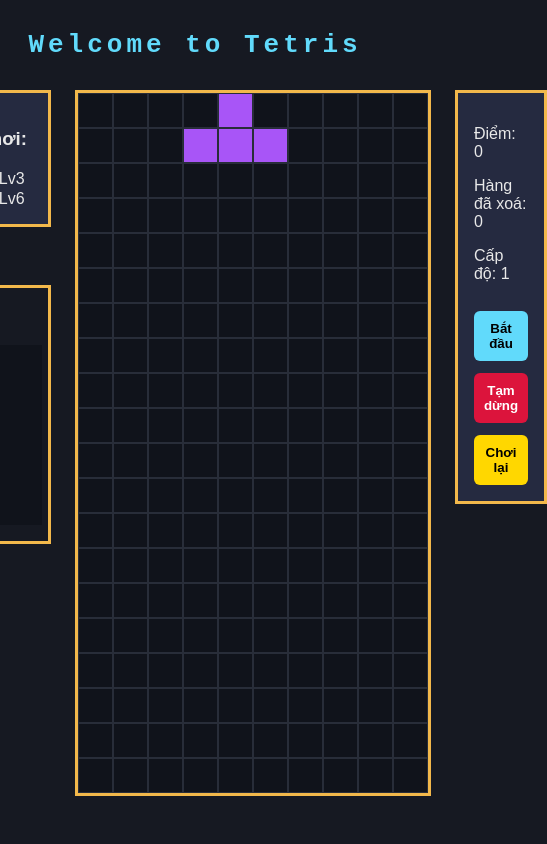
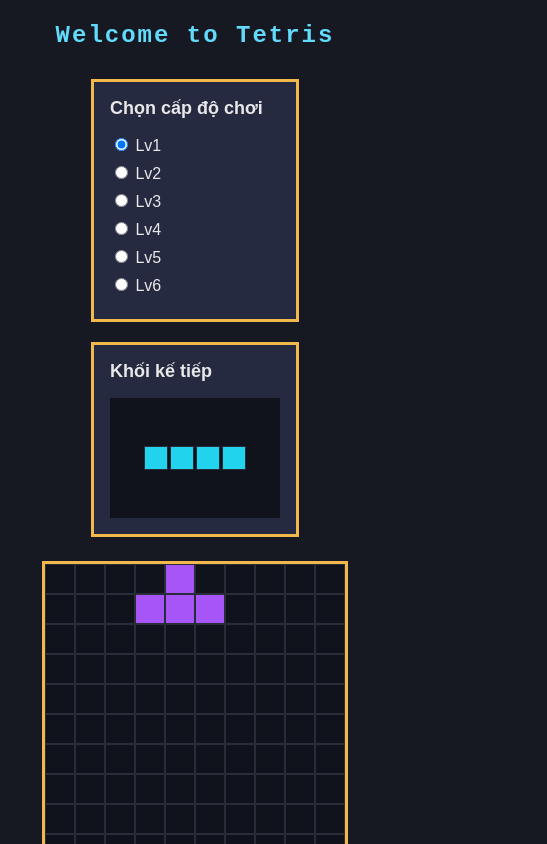
Before and after one commit to HoangQuan-K49/Tetris_Gki, a website: page index.html in a window 390 px wide. Shown: the top 844 px of the page, 547 px wide, since content can reach past the window. Drawn offline with Linux system fonts and the light colour scheme.

Commit message:
Hoàn thiện Tetris Lv1 với khối kế tiếp, cơ chế tính điểm và xoá hàng với sửa lại 1 chút giao diện cho đẹp hơn

```diff
--- a/index.html
+++ b/index.html
@@ -12,9 +12,10 @@
 <h1>Welcome to Tetris</h1>
 
 <main class="game">
-    <div class="left_panel">
+    <section class="left_panel">
         <div class="start_ui">
-        <h3>Chọn cấp độ chơi:</h3>
+            <h2>Chọn cấp độ chơi</h2>
+
             <label><input type="radio" name="level" value="1" checked> Lv1</label>
             <label><input type="radio" name="level" value="2"> Lv2</label>
             <label><input type="radio" name="level" value="3"> Lv3</label>
@@ -22,26 +23,26 @@
             <label><input type="radio" name="level" value="5"> Lv5</label>
             <label><input type="radio" name="level" value="6"> Lv6</label>
         </div>
-<br>
+
         <div class="nextBox_ui">
-        <h3>Khối kế tiếp</h3>
+            <h2>Khối kế tiếp</h2>
             <div id="next_piece"></div>
         </div>
-    </div>
-    <div id="playfield">
+    </section>
 
-    </div>
+    <div id="playfield"></div>
 
     <aside class="game_info">
+        <h2>Thông tin</h2>
+
         <p>Điểm: <span id="score">0</span></p>
-        <p>Hàng đã xoá: <span id="lines">0</span></p>
+        <p>Hàng đã xóa: <span id="lines">0</span></p>
         <p>Cấp độ: <span id="level">1</span></p>
+
         <button class="game_button" id="start_button">Bắt đầu</button>
         <button class="game_button" id="stop_button">Tạm dừng</button>
         <button class="game_button" id="restart_button">Chơi lại</button>
     </aside>
-
-
 </main>
 </body>
 </html>
--- a/script.js
+++ b/script.js
@@ -2,17 +2,20 @@
 const cols = 10;
 
 let pieceRow = 0;
-let pieceCol = 4;
+let pieceCol = 0;
 let gameOver = false;
-
 let gameTime = null;
+let score = 0;
+let totalLines = 0;
 
 const startButton = document.getElementById("start_button");
 const stopButton = document.getElementById("stop_button");
 const restartButton = document.getElementById("restart_button");
 const gameTitle = document.querySelector("h1");
-
+const scoreText = document.getElementById("score");
+const linesText = document.getElementById("lines");
 const playField = document.getElementById("playfield");
+const nextPieceBox = document.getElementById("next_piece");
 
 const shapeI = [
     [1, 1, 1, 1]
@@ -60,21 +63,23 @@
 
 function spamRandom() {
     const randomIndex = Math.floor(Math.random() * pieces.length);
-    return pieces[randomIndex];
+    const piece = pieces[randomIndex];
+
+    return {
+        name: piece.name,
+        shape: piece.shape.map(row => row.slice())
+    };
 }
 
 let currentPiece = spamRandom();
+let nextPiece = spamRandom();
+
 pieceCol = Math.floor((cols - currentPiece.shape[0].length) / 2);
 
-const board = [];
-
-for (let row = 0; row < rows; row++) {
-    board[row] = [];
-
-    for (let col = 0; col < cols; col++) {
-        board[row][col] = 0;
-    }
-}
+const board = Array.from(
+    { length: rows },
+    () => Array(cols).fill(0)
+);
 
 function drawGrid() {
     for (let row = 0; row < rows; row++) {
@@ -120,18 +125,23 @@
                 const rowLine = pieceRow + row;
                 const colLine = pieceCol + col;
 
-                board[rowLine][colLine] = currentPiece.name;
+                if (rowLine >= 0) {
+                    board[rowLine][colLine] = currentPiece.name;
+                }
             }
         }
     }
 }
 
-function drawSaveBlock() {
+function drawSavedBlocks() {
     for (let row = 0; row < rows; row++) {
         for (let col = 0; col < cols; col++) {
             if (board[row][col] !== 0) {
                 const cell = document.getElementById(`cell-${row}-${col}`);
-                cell.classList.add(board[row][col]);
+
+                if (cell) {
+                    cell.classList.add(board[row][col]);
+                }
             }
         }
     }
@@ -145,7 +155,7 @@
         }
     }
 
-    drawSaveBlock();
+    drawSavedBlocks();
 
     if (!gameOver) {
         for (let row = 0; row < currentPiece.shape.length; row++) {
@@ -166,15 +176,68 @@
     }
 }
 
+function clearLines() {
+    let clearedLines = 0;
+
+    for (let row = rows - 1; row >= 0; row--) {
+        if (board[row].every(cell => cell !== 0)) {
+            board.splice(row, 1);
+            board.unshift(Array(cols).fill(0));
+            clearedLines++;
+            row++;
+        }
+    }
+
+    return clearedLines;
+}
+
+function updateScore(clearedLines) {
+    const points = [0, 100, 300, 500, 800];
+
+    score += points[clearedLines] || 0;
+    totalLines += clearedLines;
+
+    scoreText.textContent = score;
+    linesText.textContent = totalLines;
+}
+
+function drawNextPiece() {
+    nextPieceBox.innerHTML = "";
+    nextPieceBox.style.display = "grid";
+    nextPieceBox.style.gridTemplateColumns =
+        `repeat(${nextPiece.shape[0].length}, 24px)`;
+    nextPieceBox.style.gap = "2px";
+
+    for (let row = 0; row < nextPiece.shape.length; row++) {
+        for (let col = 0; col < nextPiece.shape[row].length; col++) {
+            const cell = document.createElement("div");
+            cell.classList.add("cell");
+
+            if (nextPiece.shape[row][col] === 1) {
+                cell.classList.add(nextPiece.name);
+            }
+
+            nextPieceBox.appendChild(cell);
+        }
+    }
+}
+
 function moveDown() {
     if (!haveBlock(pieceRow + 1, pieceCol)) {
         pieceRow++;
     } else {
         saveBlock();
 
-        currentPiece = spamRandom();
+        const clearedLines = clearLines();
+        updateScore(clearedLines);
+
+        currentPiece = nextPiece;
+        nextPiece = spamRandom();
+
         pieceRow = 0;
         pieceCol = Math.floor((cols - currentPiece.shape[0].length) / 2);
+
+        drawNextPiece();
 
         if (haveBlock(pieceRow, pieceCol)) {
             gameOver = true;
@@ -203,27 +266,27 @@
     pauseGame();
 
     for (let row = 0; row < rows; row++) {
-        for (let col = 0; col < cols; col++) {
-            board[row][col] = 0;
-        }
+        board[row].fill(0);
     }
 
     gameOver = false;
+    score = 0;
+    totalLines = 0;
+    scoreText.textContent = score;
+    linesText.textContent = totalLines;
+
     currentPiece = spamRandom();
+    nextPiece = spamRandom();
+
     pieceRow = 0;
     pieceCol = Math.floor((cols - currentPiece.shape[0].length) / 2);
+
     gameTitle.textContent = "Welcome to Tetris";
 
+    drawNextPiece();
     drawBackGround();
     startGame();
 }
-
-drawGrid();
-drawBackGround();
-
-startButton.addEventListener("click", startGame);
-stopButton.addEventListener("click", pauseGame);
-restartButton.addEventListener("click", restartGame)
 
 function movePiece(direction) {
     if (!haveBlock(pieceRow, pieceCol + direction)) {
@@ -245,6 +308,15 @@
 
     drawBackGround();
 }
+
+drawGrid();
+drawNextPiece();
+drawBackGround();
+
+startButton.addEventListener("click", startGame);
+stopButton.addEventListener("click", pauseGame);
+restartButton.addEventListener("click", restartGame);
+
 document.addEventListener("keydown", function (event) {
     const arrowKeys = [
         "ArrowLeft",
@@ -252,12 +324,15 @@
         "ArrowDown",
         "ArrowUp"
     ];
+
     if (arrowKeys.includes(event.key)) {
         event.preventDefault();
     }
+
     if (gameTime === null || gameOver) {
         return;
     }
+
     if (event.key === "ArrowLeft") {
         movePiece(-1);
     } else if (event.key === "ArrowRight") {
--- a/style.css
+++ b/style.css
@@ -1,15 +1,29 @@
+:root {
+    --cell-size: 35px;
+    --gold: #f2b84b;
+    --cyan: #61dafb;
+    --panel: #252a40;
+    --background: #161922;
+    --playfield-background: #10131b;
+}
+
+* {
+    box-sizing: border-box;
+}
+
 body {
+    min-height: 100vh;
     margin: 0;
-    min-height: 100vh;
-    background-color: #161922;
+    padding: 20px;
+    background-color: var(--background);
     color: #e8e8e8;
     font-family: Arial, sans-serif;
     text-align: center;
 }
 
 h1 {
-    margin: 30px 0;
-    color: #61dafb;
+    margin: 10px 0 30px;
+    color: var(--cyan);
     font-family: monospace;
     letter-spacing: 4px;
 }
@@ -21,32 +35,102 @@
     gap: 24px;
 }
 
+.left_panel {
+    display: flex;
+    flex-direction: column;
+    gap: 20px;
+}
+
 .start_ui,
+.nextBox_ui,
 .game_info {
-    width: 170px;
+    width: 208px;
     padding: 16px;
-    background-color: #252a40;
-    border: 3px solid #f2b84b;
+    border: 3px solid var(--gold);
+    background-color: var(--panel);
     text-align: left;
 }
 
+.start_ui h2,
+.nextBox_ui h2,
+.game_info h2 {
+    margin: 0 0 16px;
+    font-size: 18px;
+}
+
+.start_ui label {
+    display: block;
+    margin: 8px 0;
+}
+
+.game_info p {
+    margin: 12px 0;
+}
 
 #playfield {
     display: grid;
-    grid-template-columns: repeat(10, 35px);
-    grid-template-rows: repeat(20, 35px);
-    box-sizing: content-box;
-    width: 350px;
-    height: 700px;
-    border: 3px solid #f2b84b;
-    background-color: #10131b;
+    grid-template-columns: repeat(10, var(--cell-size));
+    grid-template-rows: repeat(20, var(--cell-size));
+    width: calc(10 * var(--cell-size) + 6px);
+    height: calc(20 * var(--cell-size) + 6px);
+    border: 3px solid var(--gold);
+    background-color: var(--playfield-background);
+}
+
+.cell {
+    width: var(--cell-size);
+    height: var(--cell-size);
+    border: 1px solid #282d39;
+    background-color: var(--playfield-background);
+}
+
+.cell.I {
+    background-color: #22d3ee;
+}
+
+.cell.O {
+    background-color: #facc15;
+}
+
+.cell.T {
+    background-color: #a855f7;
+}
+
+.cell.S {
+    background-color: #22c55e;
+}
+
+.cell.Z {
+    background-color: #ef4444;
+}
+
+.cell.J {
+    background-color: #3b82f6;
+}
+
+.cell.L {
+    background-color: #f97316;
+}
+
+#next_piece {
+    display: grid;
+    width: 100%;
+    min-height: 120px;
+    justify-content: center;
+    align-content: center;
+    gap: 2px;
+    background-color: var(--playfield-background);
+}
+
+#next_piece .cell {
+    width: 24px;
+    height: 24px;
 }
 
 .game_button {
-    box-sizing: border-box;
     width: 100%;
+    margin-top: 10px;
     padding: 10px;
-    margin-top: 12px;
     border: 0;
     border-radius: 6px;
     font-weight: bold;
@@ -54,7 +138,7 @@
 }
 
 #start_button {
-    background-color: #61dafb;
+    background-color: var(--cyan);
 }
 
 #stop_button {
@@ -65,39 +149,24 @@
 #restart_button {
     background-color: gold;
 }
-.left_panel {
-    display: flex;
-    flex-direction: column;
-    gap: 20px;
-}
-.nextBox_ui {
-    width: 170px;
-    padding: 16px;
-    border: 3px solid #f2b84b;
-    text-align: left;
+
+@media (max-width: 850px) {
+    .game {
+        flex-wrap: wrap;
+    }
 }
 
-.nextBox_ui h3 {
-    margin-top: 0;
+@media (max-width: 420px) {
+    :root {
+        --cell-size: 30px;
+    }
+
+    body {
+        padding: 12px;
+    }
+
+    h1 {
+        font-size: 24px;
+        letter-spacing: 2px;
+    }
 }
-#next_piece {
-    width: 180px;
-    height: 180px;
-    background-color: #10131b;
-}
-
-.cell {
-    width: 35px;
-    height: 35px;
-    box-sizing: border-box;
-    border: 1px solid #282d39;
-    background-color: #10131b;
-}
-
-.cell.I { background-color: #22d3ee; }
-.cell.O { background-color: #facc15; }
-.cell.T { background-color: #a855f7; }
-.cell.S { background-color: #22c55e; }
-.cell.Z { background-color: #ef4444; }
-.cell.J { background-color: #3b82f6; }
-.cell.L { background-color: #f97316; }
```
Lines whose indentation alone changed are shown as unchanged.
